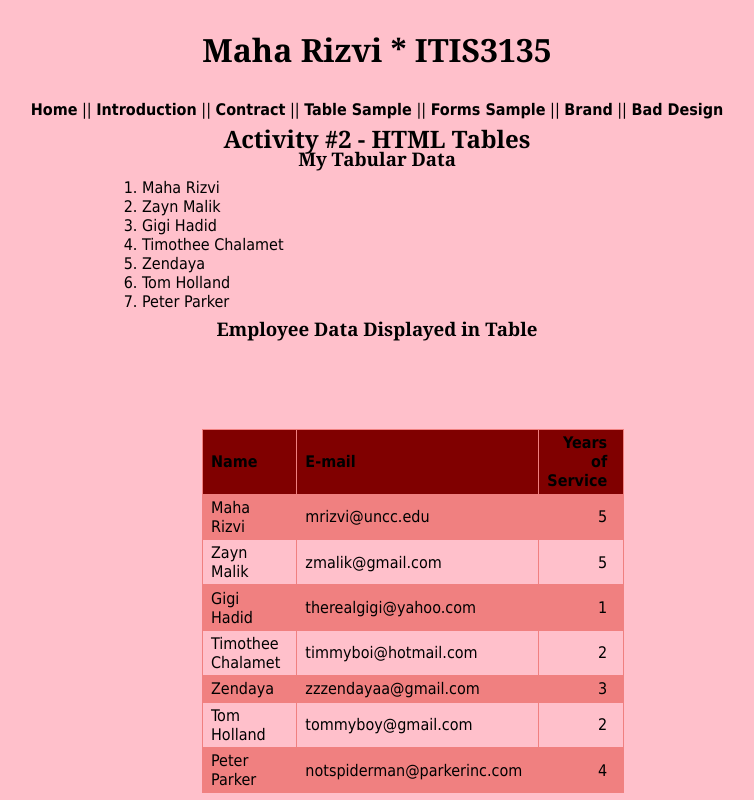
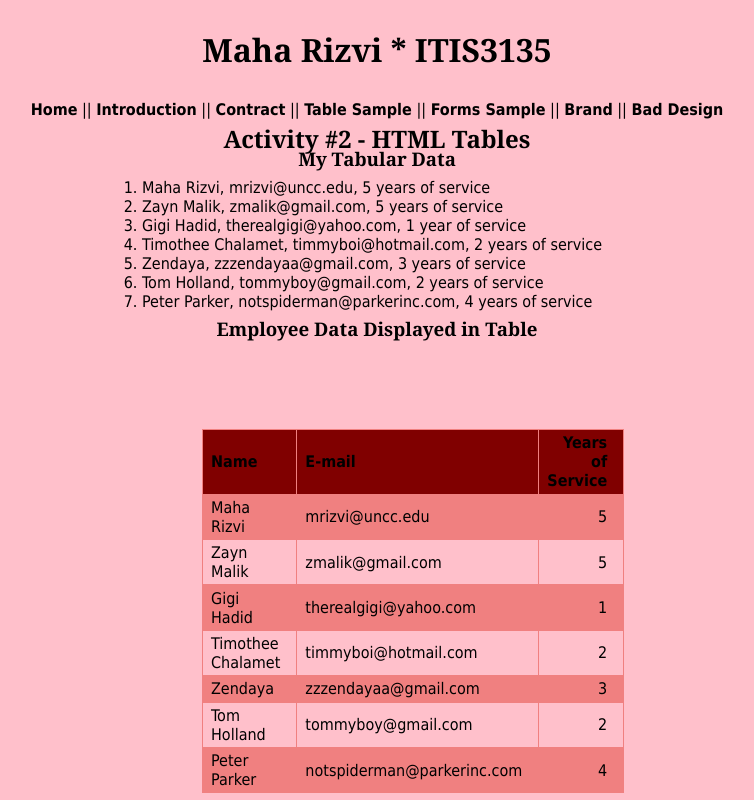
Before and after one commit to maharizvi/-maharizvi-.github.io, a plain HTML site: page itis3135/tables.html in a window 1280 px wide. Shown: the top 800 px of the page, without its empty margins (148-902 px from the left). Drawn offline with Linux system fonts and the light colour scheme.

Commit message:
Update tables.html

```diff
--- a/itis3135/tables.html
+++ b/itis3135/tables.html
@@ -36,13 +36,13 @@
 
 		<h3>My Tabular Data</h3>
 		<ol>
-			<li>Maha Rizvi</li>
-			<li>Zayn Malik</li>
-			<li>Gigi Hadid</li>
-			<li>Timothee Chalamet</li>
-			<li>Zendaya</li>
-			<li>Tom Holland</li>
-			<li>Peter Parker</li>
+			<li>Maha Rizvi, mrizvi@uncc.edu, 5 years of service</li>
+			<li>Zayn Malik, zmalik@gmail.com, 5 years of service</li>
+			<li>Gigi Hadid, therealgigi@yahoo.com, 1 year of service</li>
+			<li>Timothee Chalamet, timmyboi@hotmail.com, 2 years of service</li>
+			<li>Zendaya, zzzendayaa@gmail.com, 3 years of service</li>
+			<li>Tom Holland, tommyboy@gmail.com, 2 years of service</li>
+			<li>Peter Parker, notspiderman@parkerinc.com, 4 years of service</li>
 		</ol>
 
 
@@ -182,12 +182,11 @@
 		Designed by <a href = "brand.htm">Maha Designs</a>.
 
             <p>
-                <a href="https://validator.w3.org/check?uri=referer">
-                    <img src="images/button-valid-html5.gif" width="88" height="31" alt="Link to HTML validator">
+                <a href="https://validator.w3.org/nu/?doc=https%3A%2F%2Fwebpages.uncc.edu%2Fmrizvi%2Fitis3135%2Ftables.html">
+                    <img src = "https://jigsaw.w3.org/css-validator/images/vcss" width="88" height="31" alt="Link to HTML validator">
                 </a>
-
-                <a href="https://jigsaw.w3.org/css-validator/check/referer">
-                    <img src="images/button-valid-css.gif" width="88" height="31" alt="Link to CSS validator">
+                <a href="https://jigsaw.w3.org/css-validator/validator?uri=https%3A%2F%2Fwebpages.uncc.edu%2Fmrizvi%2Fitis3135%2Ftables.html">
+                    <img src="https://jigsaw.w3.org/css-validator/images/vcss-blue" width="88" height="31" alt="Link to CSS validator">
                 </a>
             </p>
 
```
